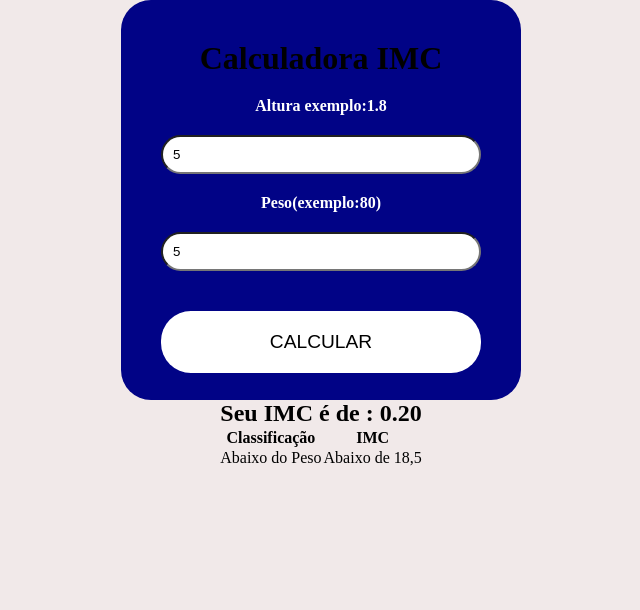
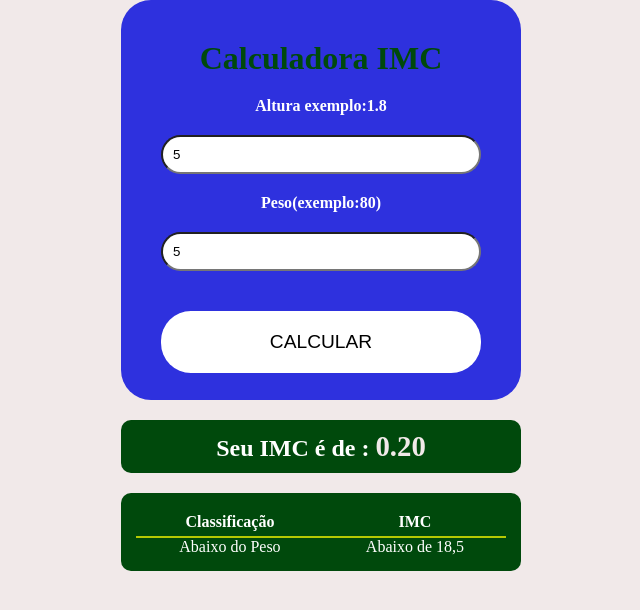
Before and after one commit to gugasantos24/Calculadora_IMC, a React (Vite) app: page / in a window 1280 px wide. Both pictures are taken after typing "5", "5" into the empty fields and a click on the button "CALCULAR". Shown: the top 610 px of the page, without its empty margins (319-959 px from the left). Built offline with nearby package versions, Linux system fonts and the light colour scheme.

Commit message:
Criando resultado.css

```diff
--- a/src/css/global.css
+++ b/src/css/global.css
@@ -1,8 +1,8 @@
 :root{
     --fontColor1:#fff;
-    --fontColor2:#000;
-    --fontColor3:#030436;
-    --bgColor1:#010386;
+    --fontColor2:#b5c903;
+    --fontColor3:#00490c;
+    --bgColor1:#2e31de;
     --bgColor2:#f1e9e9;
 
 }
--- a/src/css/header.css
+++ b/src/css/header.css
@@ -1,7 +1,7 @@
 .header {
     text-align: center;
     margin-bottom: 20px;
-    color: var(--fontColor2);
+    color: var(--fontColor3);
 }
 .header:hover {
     color: var(--bgColor2);
--- a/src/css/resultado.css
+++ b/src/css/resultado.css
@@ -0,0 +1,39 @@
+.resultado {
+    margin-top: 20px;
+    width: 400px;
+    padding: 10px;
+    background: var(--fontColor3);
+    color: var(--fontColor1);
+    text-align: center;
+    border-radius: 10px;
+}
+
+.imcSpan {
+    color: var(--bgColor2);
+    font-size: 1.8rem;
+}
+
+.tabela {
+    background: var(--fontColor3);
+    color: var(--fontColor1);
+    margin-top: 20px;
+    width: 400px;
+    border-radius: 10px;
+    padding: 15px;
+    text-align: center;
+    border-spacing: 0;
+}
+
+.tableHeader th {
+    border-bottom: 2px solid var(--fontColor2);
+    padding: 5px;
+}
+.tableBody tr th {
+    padding-top: 10px;
+}
+
+@media(max-width:500px) {
+    .tabela .resultado {
+        width: 100%;
+    }
+}
```
